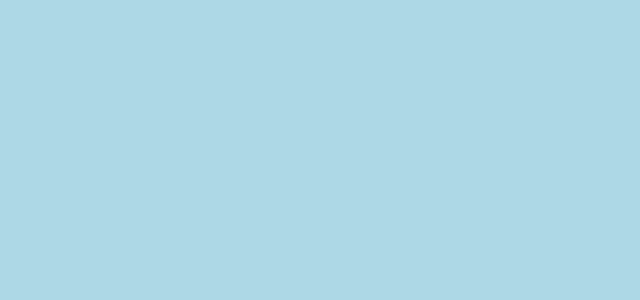
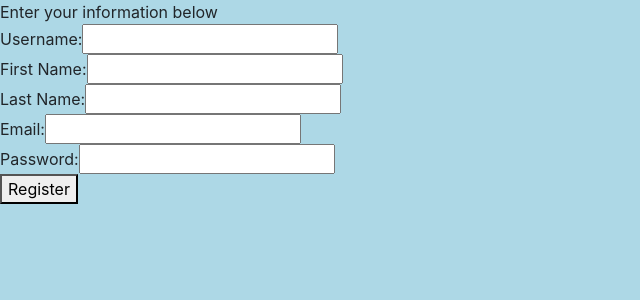
Before and after one commit to SarangAP/TaskBetter, a React (Create React App) app in the folder task-better/: page /register in a window 1280 px wide. Before the commit this address had no page. Shown: the top 300 px of the page, without its empty margins (0-640 px from the left). Built offline with nearby package versions, Linux system fonts and the light colour scheme; the HTML template or start-up script is replaced by a standard one.

Commit message:
Added react frontend and route for registration page

```diff
--- a/task-better/src/App.js
+++ b/task-better/src/App.js
@@ -6,12 +6,14 @@ import Home from "./Components/Home/Home";
 import TaskPage from "./Components/Tasks/TaskPage";
 import Profile from "./Components/Profile";
 import Authenticated from "./Components/Template/Authenticated";
+import Register from "./Components/Register/Register"
 
 function App() {
   return (
     <Router>
       <Routes>
         <Route path="/" element={<Login/>} />
+        <Route path="/register" element={<Register/>} />
         <Route path="/home" element={<Authenticated page={<Home/>}/>} />
         <Route path="/tasks" element={<Authenticated page={<TaskPage />}/>} />
         <Route path="/profile" element={<Authenticated page={<Profile />}/>} />
--- /dev/null
+++ b/task-better/src/Components/Register/Register.jsx
@@ -0,0 +1,106 @@
+import React, { useState, useEffect } from "react";
+import { useNavigate } from "react-router-dom";
+
+const Register = () => {
+  const [formData, setFormData] = useState({
+    username: '',
+    firstName: '',
+    lastName: '',
+    email: '',
+    password: '',
+  });
+
+  const handleChange = (event) => {
+    setFormData({
+      ...formData,
+      [event.target.name]: event.target.value,
+    });
+  };
+
+  const handleRegistration = async (event) => {
+    event.preventDefault();
+
+    try {
+      const response = await fetch('http://127.0.0.1:8000/register/', { //does not work yet just placeholder
+        method: 'POST',
+        headers: {
+          'Content-Type': 'application/json',
+        },
+        body: JSON.stringify(formData),
+      });
+
+      if (response.ok) {
+        console.log('Registration was successfull successful');
+      } else {
+        console.error('Registration failed somewhere');
+      }
+    } catch (error) {
+      console.error('Error during registration process:', error);
+    }
+  };
+
+  return (
+    <form onSubmit={handleRegistration}>
+    <label> Enter your information below</label>
+    <br />
+      <label>
+        Username:
+        <input
+          type="text"
+          name="username"
+          value={formData.username}
+          onChange={handleChange}
+        />
+      </label>
+      <br />
+
+      <label>
+        First Name:
+        <input
+          type="text"
+          name="firstName"
+          value={formData.firstName}
+          onChange={handleChange}
+        />
+      </label>
+      <br />
+
+      <label>
+        Last Name:
+        <input
+          type="text"
+          name="lastName"
+          value={formData.lastName}
+          onChange={handleChange}
+        />
+      </label>
+      <br />
+
+      <label>
+        Email:
+        <input
+          type="email"
+          name="email"
+          value={formData.email}
+          onChange={handleChange}
+        />
+      </label>
+      <br />
+
+      <label>
+        Password:
+        <input
+          type="password"
+          name="password"
+          value={formData.password}
+          onChange={handleChange}
+        />
+      </label>
+      <br />
+
+      <button type="submit">Register</button>
+    </form>
+  );
+};
+
+export default Register;
```
Also changed, not shown: 1 other file (tests, documents, lock files or other folders).
